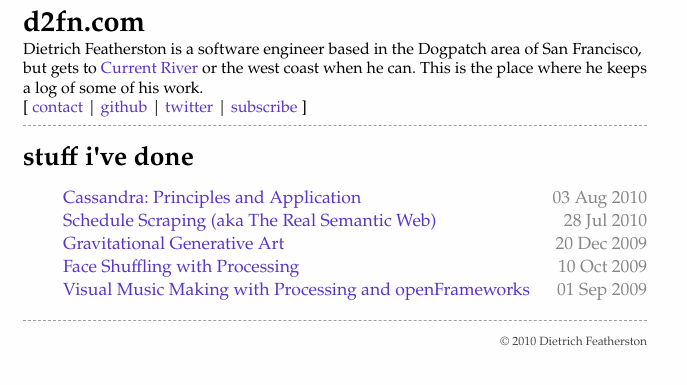
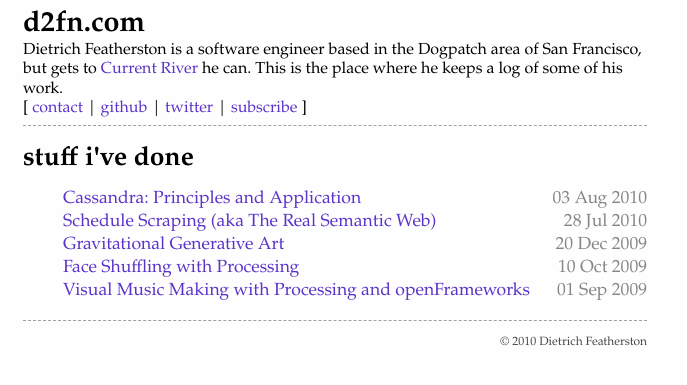
Before and after one commit to d2fn/d2fn.github.io, a Jekyll site: the page built from index.html, in a window 1280 px wide. Shown: the top 385 px of the page, without its empty margins (0-687 px from the left). Built offline with Jekyll 4.4.1, drawn with Linux system fonts in a browser that asks for light colours.

Commit message:
update location

```diff
--- a/_layouts/default.html
+++ b/_layouts/default.html
@@ -25,7 +25,7 @@
 
 <div id="header">
 <h1><a href="/">d2fn.com</a></h1>
-Dietrich Featherston is a software engineer based in the Dogpatch area of San Francisco, but gets to <a href="http://www.flickr.com/photos/iamdietrich/sets/72157621068784652/">Current River</a> or the west coast when he can.  This is the place where he keeps a log of some of his work.
+Dietrich Featherston is a software engineer based in the Dogpatch area of San Francisco, but gets to <a href="http://www.flickr.com/photos/iamdietrich/sets/72157621068784652/">Current River</a> he can.  This is the place where he keeps a log of some of his work.
 <p class="nav">[ <a href="/contact.html">contact</a> | <a href="http://github.com/dietrichf">github</a> | <a href="http://twitter.com/d2fn">twitter</a> | <a href="/atom.xml">subscribe</a> ]</p>
 </div>
 
```
